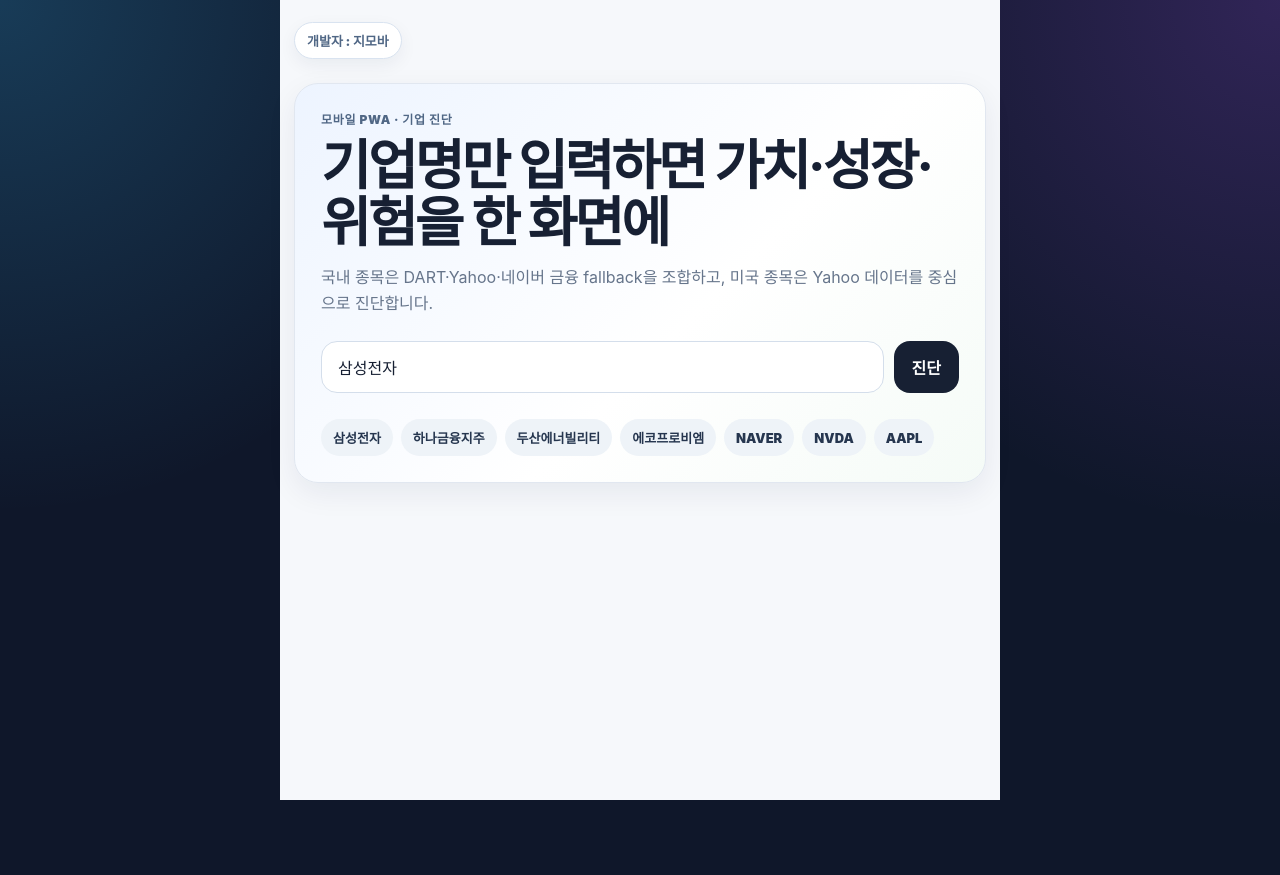
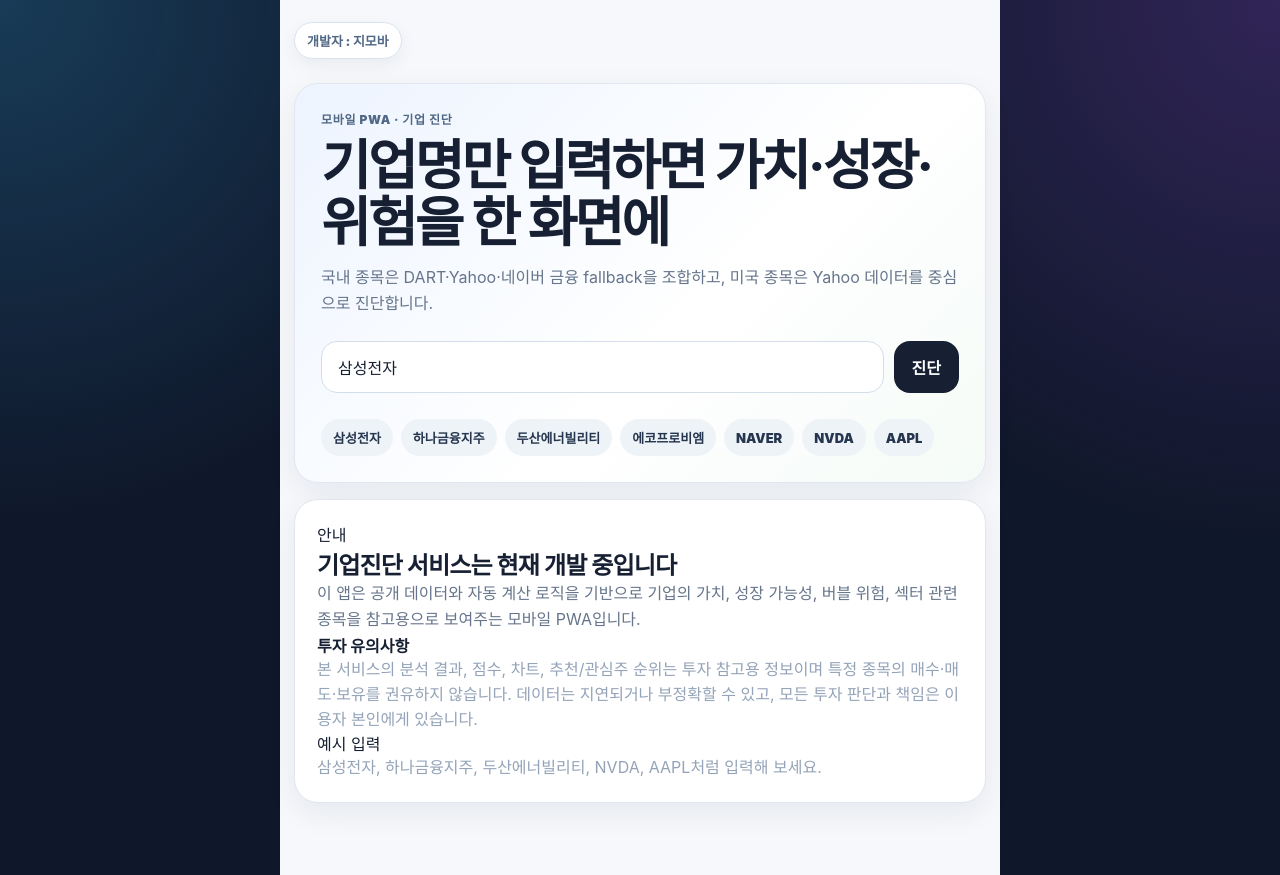
Before and after one commit to kkj1304-ops/company-diagnosis-mobile-pwa-v2, a Next.js app: page / in a window 1280 px wide. Before the commit the page ends 800 px from the top, so only its background shows below. Built offline with nearby package versions, Linux system fonts and the light colour scheme.

Commit message:
Update page.tsx

```diff
--- a/app/page.tsx
+++ b/app/page.tsx
@@ -278,7 +278,32 @@ export default function Home() {
           ))}
         </div>
       </section>
+      {!result && !loading && !error && (
+  <section className="panel intro-notice">
+    <div className="notice-badge">안내</div>
 
+    <h2>기업진단 서비스는 현재 개발 중입니다</h2>
+
+    <p>
+      이 앱은 공개 데이터와 자동 계산 로직을 기반으로 기업의 가치, 성장 가능성,
+      버블 위험, 섹터 관련 종목을 참고용으로 보여주는 모바일 PWA입니다.
+    </p>
+
+    <div className="intro-warning">
+      <strong>투자 유의사항</strong>
+      <p>
+        본 서비스의 분석 결과, 점수, 차트, 추천/관심주 순위는 투자 참고용 정보이며
+        특정 종목의 매수·매도·보유를 권유하지 않습니다. 데이터는 지연되거나 부정확할 수 있고,
+        모든 투자 판단과 책임은 이용자 본인에게 있습니다.
+      </p>
+    </div>
+
+    <div className="intro-guide">
+      <span>예시 입력</span>
+      <p>삼성전자, 하나금융지주, 두산에너빌리티, NVDA, AAPL처럼 입력해 보세요.</p>
+    </div>
+  </section>
+)}
       {deferredPrompt && (
         <section className="notice compact-panel">
           <div>
```
